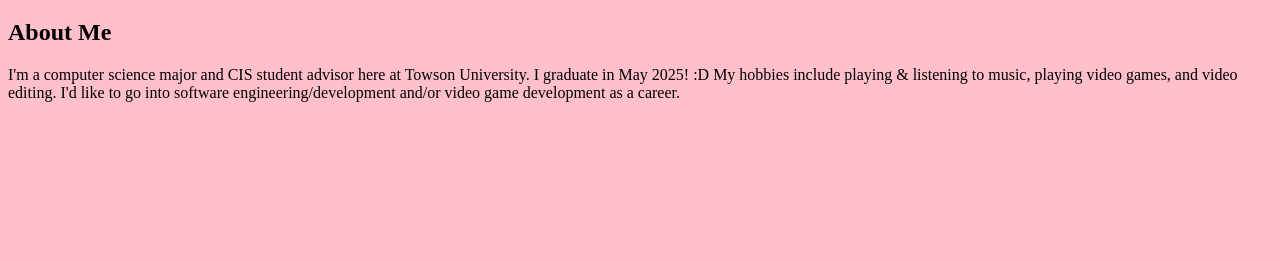
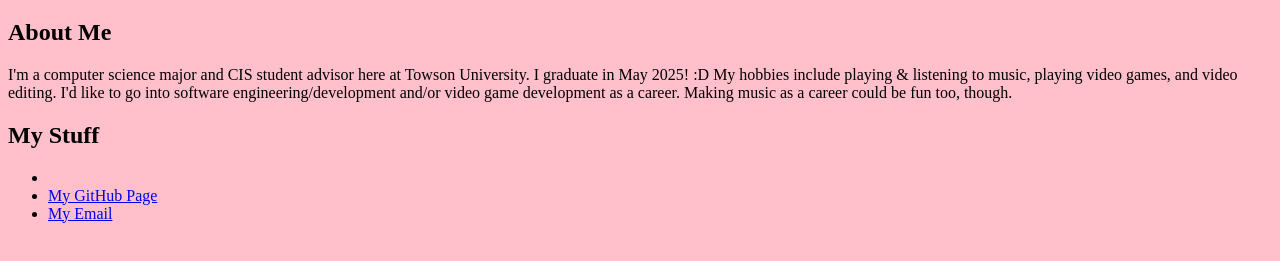
Before and after one commit to 5lliott/personalsite, a plain HTML site: page index.html in a window 1280 px wide. Shown: the part 61-322 px from the top of the page. Drawn offline with Linux system fonts and the light colour scheme.

Commit message:
Update index.html

```diff
--- a/index.html
+++ b/index.html
@@ -2,7 +2,7 @@
 <html>
 
   <head>
-    <title>My Awesome Site</title>
+    <title> My Awesome Site </title>
     <style type="text/css">
       body {
       background-color: pink;
@@ -12,13 +12,20 @@
   </head>
 
   <body>
-    <h1>Hi! I'm Elliott.</h1>
-    <h2>About Me</h2>
-    <p>I'm a computer science major and CIS student advisor here at Towson University.
+    <h1> Hi! I'm Elliott. </h1>
+    <h2> About Me </h2>
+    <p> I'm a computer science major and CIS student advisor here at Towson University.
     I graduate in May 2025! :D
     My hobbies include playing & listening to music, playing video games, and video editing.
     I'd like to go into software engineering/development and/or video game development as a career.
+    Making music as a career could be fun too, though.
     </p>
+    <h2> My Stuff </h2>
+    <ul>
+      <li> <a> </a>
+      <li> <a href=https://github.com/5lliott> My GitHub Page </a> </li>
+      <li> <a href=mailto:pkolbe2@students.towson.edu> My Email </a> </li>
+    </ul>
   </body>
 
 </html>
```
